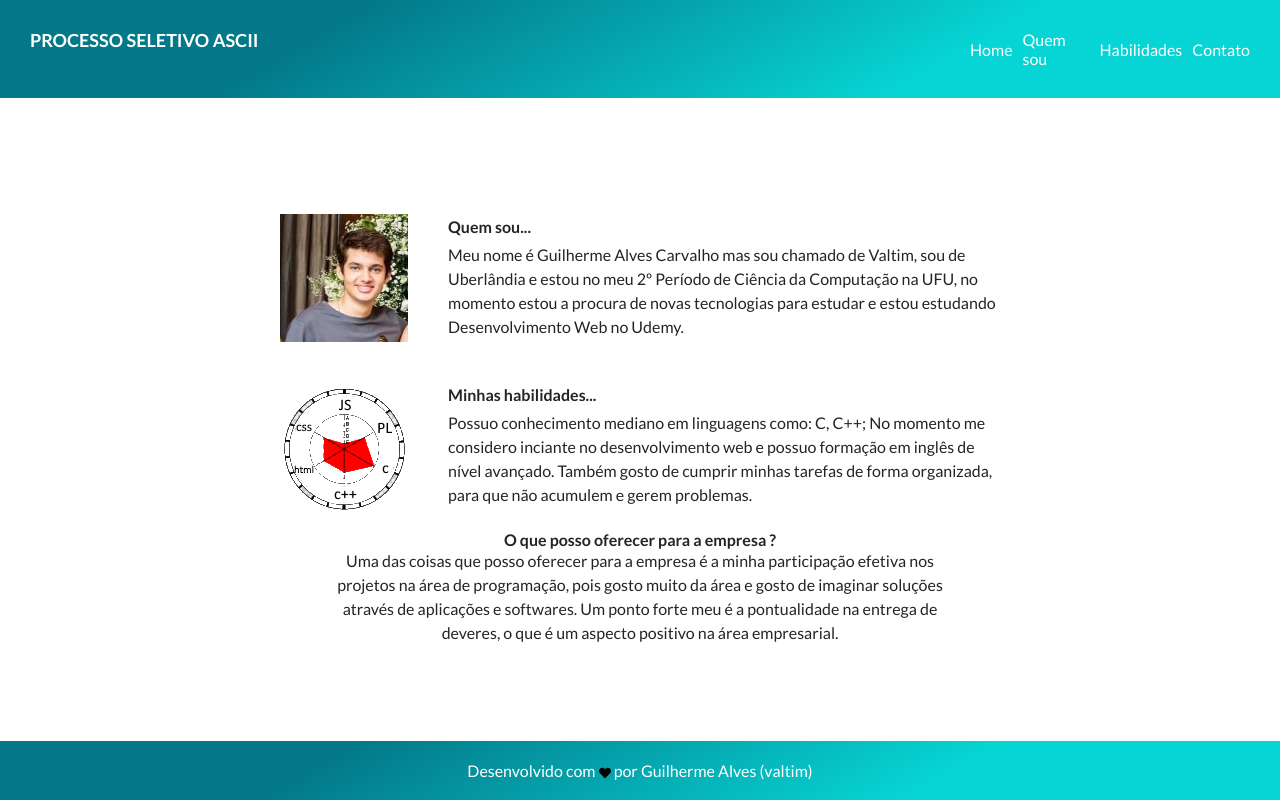
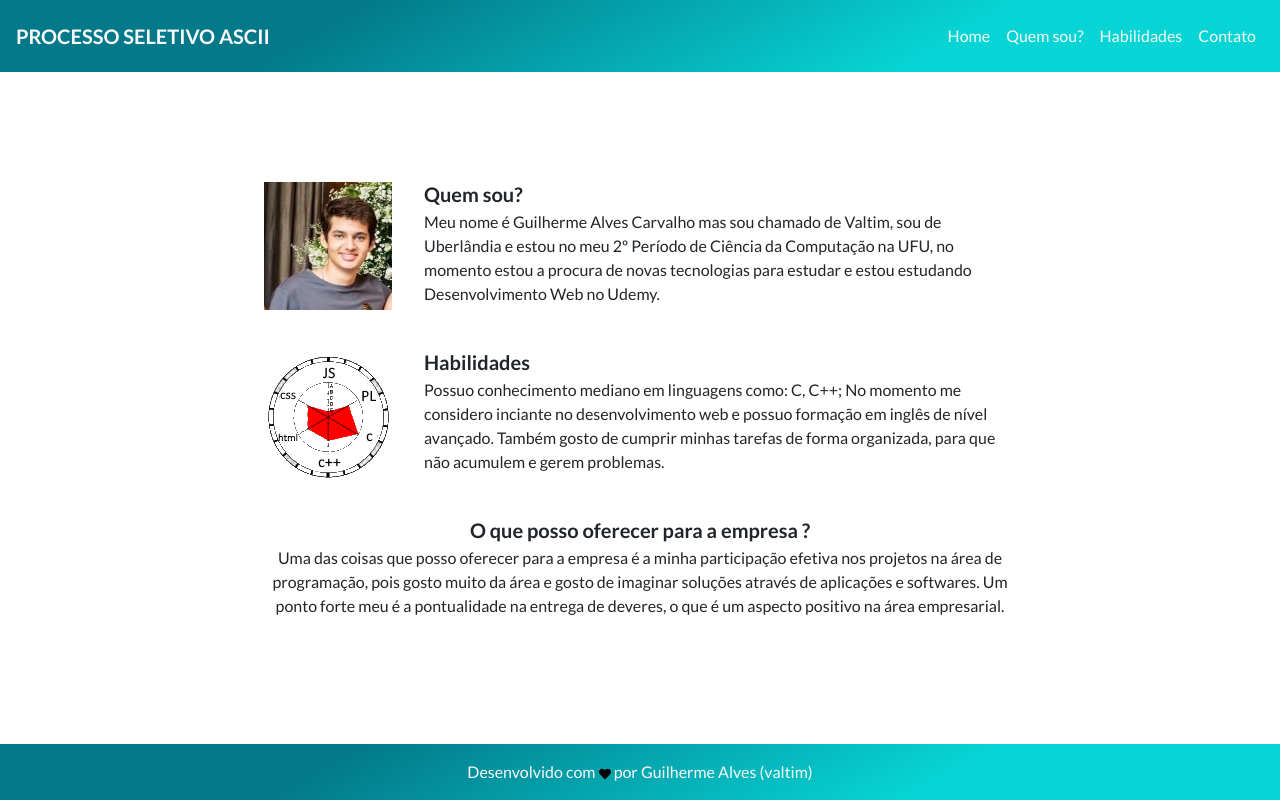
Before and after one commit to guilhermealvesc/DefASCII, a plain HTML site: page docs/index.html in a window 1280 px wide. Drawn offline with nearby package versions, Linux system fonts and the light colour scheme.

Commit message:
bootstrap inittial test

```diff
--- a/docs/css/styles.css
+++ b/docs/css/styles.css
@@ -14,97 +14,40 @@ body {
 }
 
 
-.header, .content, .foot, .text, .img {
-    padding: 20px;
-}
+
 
 
 .header {
     background: linear-gradient(150deg, rgba(0,119,136,0.9864145487296481) 26%, rgba(7,213,213,1) 73%);
-    display: flex;
-    flex-flow: row wrap;
-    justify-content: space-between;
 }
 
-.titulo {
-    padding: 10px;
-}
 
 .title {
     font-weight: bold;
-}
-
-.pages {
-    padding: 5px;
-    display: flex;
-    width: 95%;
-    max-width: 300px;
-    justify-content: space-between;
+    cursor: default;
 }
 
 .word {
-    display: flex;
-    flex-direction: column;
-    justify-content: center;
+    cursor: default;
+}
+
+.links {
     cursor: pointer;
-    padding: 5px;
 }
 
 .content {
-    width: 90%;
-    display: flex;
+    padding: 8%;
     max-width: 800px;
-    flex-direction: column;
     align-self: center;
     transition-duration: 0.3s;
 }
 
-.info{
-    display: flex;
+.offer {
+    text-align: center;
     transition-duration: 0.3s;
-}
-
-.img {
-    display: flex;
-    align-self: center;
-    justify-self: center;
-}
-
-.text, .offer {
-    display: flex;
-    flex-direction: column;
-    justify-content: space-around;
-}
-
-.offer {
-    width: 80%;
-    align-self: center;
-    transition-duration: 0.3s;
-}
-
-.lines {
-    display: inline-flex;
 }
 
 
 .foot {
     background: linear-gradient(150deg, rgba(0,119,136,0.9864145487296481) 26%, rgba(7,213,213,1) 73%);
-    display: flex;
-    justify-content: center;
 }
-
-.whiteText {
-    color: white;
-}
-
-
-.hover {
-    transition-duration: 0.3s;
-    border-radius: 5px;
-    box-shadow: 3px 3px 5px rgb(7,213,213);
-}
-
-a, a:visited {
-    color: white;
-    text-decoration: none;
-}
--- a/docs/index.html
+++ b/docs/index.html
@@ -1,77 +1,132 @@
 <!DOCTYPE html>
 <html lang="pt-BR">
   <head>
-    <meta charset="UTF-8">
-    <meta name="viewport" content="width=device-width, initial-scale=1, shrink-to-fit=no">
-    <link rel="stylesheet" href="https://stackpath.bootstrapcdn.com/bootstrap/4.5.0/css/bootstrap.min.css" integrity="sha384-9aIt2nRpC12Uk9gS9baDl411NQApFmC26EwAOH8WgZl5MYYxFfc+NcPb1dKGj7Sk" crossorigin="anonymous">
-    <link rel="stylesheet" href="css/reset.css">
-    <link rel="stylesheet" href="css/styles.css">
-    <link href="https://fonts.googleapis.com/css2?family=Lato:wght@300;400;700&display=swap" rel="stylesheet">
+    <meta charset="UTF-8" />
+    <meta
+      name="viewport"
+      content="width=device-width, initial-scale=1, shrink-to-fit=no"
+    />
+    <link
+      rel="stylesheet"
+      href="https://stackpath.bootstrapcdn.com/bootstrap/4.5.0/css/bootstrap.min.css"
+      integrity="sha384-9aIt2nRpC12Uk9gS9baDl411NQApFmC26EwAOH8WgZl5MYYxFfc+NcPb1dKGj7Sk"
+      crossorigin="anonymous"
+    />
+    <link rel="stylesheet" href="css/styles.css" />
+    <link
+      href="https://fonts.googleapis.com/css2?family=Lato:wght@300;400;700&display=swap"
+      rel="stylesheet"
+    />
     <title>Processo Seletivo Ascii</title>
   </head>
   <body>
-    <header class="header whiteText">
-        <div class="titulo">
-            <h1 class="title" style="font-size: large;">PROCESSO SELETIVO ASCII</h1>
+    <nav class="navbar navbar-expand-lg navbar-light header p-3">
+      <a class="navbar-brand text-light title">PROCESSO SELETIVO ASCII</a>
+      <button
+        class="navbar-toggler"
+        type="button"
+        data-toggle="collapse"
+        data-target="#navbarSupportedContent"
+        aria-controls="navbarSupportedContent"
+        aria-expanded="false"
+        aria-label="Toggle navigation"
+      >
+        <span class="navbar-toggler-icon"></span>
+      </button>
+
+      <div class="collapse navbar-collapse" id="navbarSupportedContent">
+        <ul class="navbar-nav ml-auto">
+          <li class="nav-item">
+            <a class="nav-link text-light links">Home</a>
+          </li>
+          <li class="nav-item">
+            <a class="nav-link text-light links">Quem sou?</a>
+          </li>
+          <li class="nav-item">
+            <a class="nav-link text-light links">Habilidades</a>
+          </li>
+          <li class="nav-item">
+            <a
+              class="nav-link text-light"
+              href="https://wa.me/5534991009714?text=Ol%C3%A1%20Valtim!"
+              >Contato</a
+            >
+          </li>
+        </ul>
       </div>
-        <div class="pages">
-            <h3 class="word">Home</h3>
-            <h3 class="word">Quem sou</h3>
-            <h3 class="word">Habilidades</h3>
-            <a class="word" href="https://wa.me/5534991009714?text=Ol%C3%A1%20Valtim!"><h3>Contato</h3></a>
+    </nav>
+    <div class="content p-3">
+      <ul class="list-unstyled">
+        <li class="media d-flex flex-wrap p-2">
+          <img
+            src="images/self-img.jpg"
+            class="align-self-center mr-3 img-fluid"
+            alt="Guilherme's photo"
+          />
+          <div class="media-body ml-3">
+            <h5 class="mt-0 mb-1 text-bold title">Quem sou?</h5>
+            Meu nome é Guilherme Alves Carvalho mas sou chamado de Valtim, sou
+            de Uberlândia e estou no meu 2º Período de Ciência da Computação na
+            UFU, no momento estou a procura de novas tecnologias para estudar e
+            estou estudando Desenvolvimento Web no Udemy.
           </div>
-    </header>
-
-    <section class="content">
-        <div class="info">
-            <div class="img">
-                <img src="images/self-img.jpg" alt="Foto Pessoal">
+        </li>
+        <li class="media flex-wrap p-2 my-4">
+          <img
+            src="images/habilidades.png"
+            class="align-self-center mr-3 img-fluid"
+            alt="hability-graphic"
+          />
+          <div class="media-body ml-3">
+            <h5 class="mt-0 mb-1 title">Habilidades</h5>
+            Possuo conhecimento mediano em linguagens como: C, C++; No momento
+            me considero inciante no desenvolvimento web e possuo formação em
+            inglês de nível avançado. Também gosto de cumprir minhas tarefas de
+            forma organizada, para que não acumulem e gerem problemas.
           </div>
-            <div class="text">
-                <h3 class="title">Quem sou...</h3>
-                <span class="lines">
-                    Meu nome é Guilherme Alves Carvalho mas sou chamado de Valtim, sou de Uberlândia
-                    e estou no meu 2º Período de Ciência da Computação na UFU, no momento estou a procura de
-                    novas tecnologias para estudar e estou estudando Desenvolvimento Web no Udemy.
-                </span>
+        </li>
+        <li class="media flex-wrap p-2">
+          <div class="media-body offer">
+            <h5 class="mt-0 mb-1 title">O que posso oferecer para a empresa ?</h5>
+            Uma das coisas que posso oferecer para a empresa é a minha
+            participação efetiva nos projetos na área de programação, pois gosto
+            muito da área e gosto de imaginar soluções através de aplicações e
+            softwares. Um ponto forte meu é a pontualidade na entrega de
+            deveres, o que é um aspecto positivo na área empresarial.
           </div>
+        </li>
+      </ul>
     </div>
-        <div class="info">
-            <div class="img">
-                <img src="images/habilidades.png" alt="hability">
+    <nav class="navbar navbar-expand-lg navbar-light foot">
+      <div class="container">
+        <a class="nav-link text-light mx-auto word">
+          Desenvolvido com
+          <img
+            class="icon"
+            src="images/heart-solid.svg"
+            alt="Coração"
+            width="12px"
+            height="12px"
+          />
+          por Guilherme Alves (valtim)
+        </a>
       </div>
-            <div class="text">
-                <h3 class="title">Minhas habilidades...</h3>
-                <span class="lines">
-                    Possuo conhecimento mediano em linguagens como: C, C++; No momento me considero
-                    inciante no desenvolvimento web e possuo formação em inglês de nível avançado.
-                    Também gosto de cumprir minhas tarefas de forma organizada, para que não acumulem
-                    e gerem problemas.
-                </span>
-            </div>
-        </div>
-        <div class="offer" style="text-align: center;">
-            <h3 class="title">O que posso oferecer para a empresa ?</h3>
-            <span class="lines">
-                Uma das coisas que posso oferecer para a empresa é a minha participação
-                efetiva nos projetos na área de programação, pois gosto muito da área
-                e gosto de imaginar soluções através de aplicações e softwares. Um ponto
-                forte meu é a pontualidade na entrega de deveres, o que é um aspecto positivo
-                na área empresarial.
-            </span>
-        </div>
-
-    </section>
-
-    <footer class="foot">
-        <h3 class="ff whiteText">Desenvolvido com
-            <img class="icon" height="12px" width="12px" src="images/heart-solid.svg" alt="Coração">
-            por Guilherme Alves (valtim)
-        </h3>
-    </footer>
+    </nav>
     <script src="script/handlers.js"></script>
-    <script src="https://code.jquery.com/jquery-3.5.1.slim.min.js" integrity="sha384-DfXdz2htPH0lsSSs5nCTpuj/zy4C+OGpamoFVy38MVBnE+IbbVYUew+OrCXaRkfj" crossorigin="anonymous"></script>
-    <script src="https://cdn.jsdelivr.net/npm/popper.js@1.16.0/dist/umd/popper.min.js" integrity="sha384-Q6E9RHvbIyZFJoft+2mJbHaEWldlvI9IOYy5n3zV9zzTtmI3UksdQRVvoxMfooAo" crossorigin="anonymous"></script>
-    <script src="https://stackpath.bootstrapcdn.com/bootstrap/4.5.0/js/bootstrap.min.js" integrity="sha384-OgVRvuATP1z7JjHLkuOU7Xw704+h835Lr+6QL9UvYjZE3Ipu6Tp75j7Bh/kR0JKI" crossorigin="anonymous"></script>
+    <script
+      src="https://code.jquery.com/jquery-3.5.1.slim.min.js"
+      integrity="sha384-DfXdz2htPH0lsSSs5nCTpuj/zy4C+OGpamoFVy38MVBnE+IbbVYUew+OrCXaRkfj"
+      crossorigin="anonymous"
+    ></script>
+    <script
+      src="https://cdn.jsdelivr.net/npm/popper.js@1.16.0/dist/umd/popper.min.js"
+      integrity="sha384-Q6E9RHvbIyZFJoft+2mJbHaEWldlvI9IOYy5n3zV9zzTtmI3UksdQRVvoxMfooAo"
+      crossorigin="anonymous"
+    ></script>
+    <script
+      src="https://stackpath.bootstrapcdn.com/bootstrap/4.5.0/js/bootstrap.min.js"
+      integrity="sha384-OgVRvuATP1z7JjHLkuOU7Xw704+h835Lr+6QL9UvYjZE3Ipu6Tp75j7Bh/kR0JKI"
+      crossorigin="anonymous"
+    ></script>
   </body>
 </html>
--- a/docs/script/handlers.js
+++ b/docs/script/handlers.js
@@ -4,34 +4,34 @@ const sleep = (milliseconds) => {
 
 
 document
-    .getElementsByClassName("word")[0]
+    .getElementsByClassName("links")[0]
     .addEventListener("click", async function () {
         let ref = document
                     .getElementsByClassName("content")[0]
                     .classList
-        ref.toggle("hover");
+        ref.toggle("shadow");
         await sleep(2000);
-        ref.toggle("hover");
+        ref.toggle("shadow");
     });
 
 document
-    .getElementsByClassName("word")[1]
+    .getElementsByClassName("links")[1]
     .addEventListener("click", async function () {
         let ref = document
-                    .getElementsByClassName("info")[0]
+                    .getElementsByClassName("media")[0]
                     .classList
-        ref.toggle("hover");
+        ref.toggle("shadow");
         await sleep(2000);
-        ref.toggle("hover");
+        ref.toggle("shadow");
     });
 
 document
-    .getElementsByClassName("word")[2]
+    .getElementsByClassName("links")[2]
     .addEventListener("click", async function () {
         let ref = document
-                    .getElementsByClassName("info")[1]
+                    .getElementsByClassName("media")[1]
                     .classList
-        ref.toggle("hover");
+        ref.toggle("shadow");
         await sleep(2000);
-        ref.toggle("hover");
+        ref.toggle("shadow");
     });
```
Lines whose indentation alone changed are shown as unchanged.
